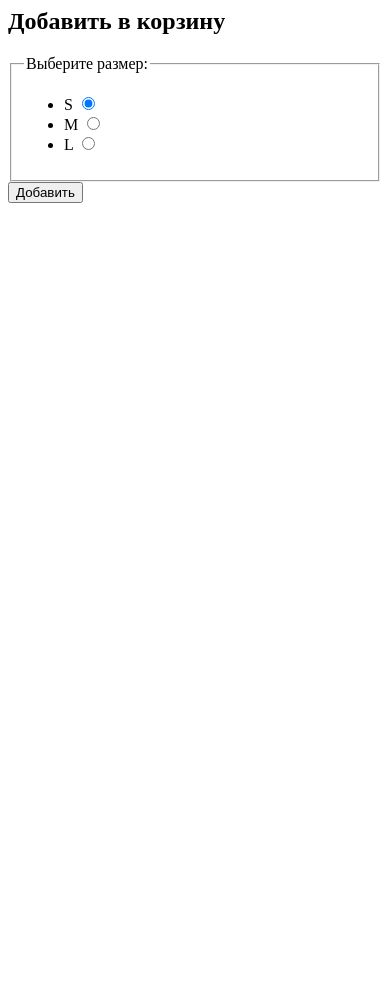
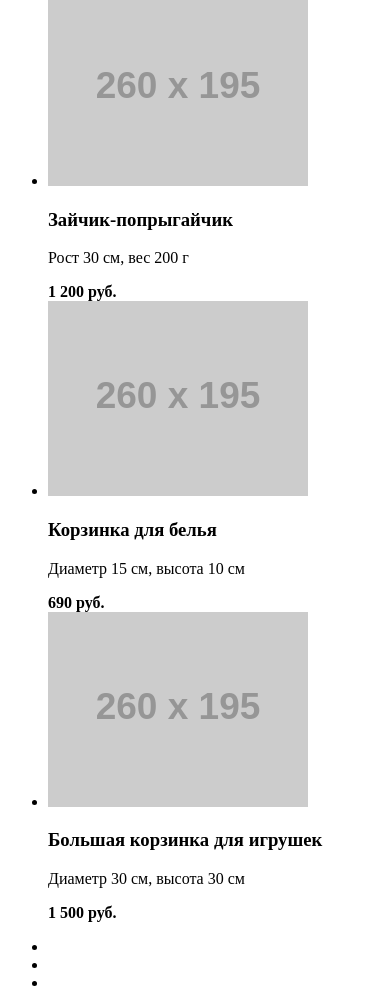
Before and after one commit to yaz47/794285-mishka-17, a website: page source/catalog.html in a window 390 px wide. Shown: the part 290-1292 px from the top of the page. Before the commit the page ends 844 px from the top, so only its background shows below. Drawn offline with Linux system fonts and the light colour scheme; placeholder pictures from the web are drawn by us.

Commit message:
📦 NEW: Add html for mobile merch section of catalog page

```diff
--- a/source/catalog.html
+++ b/source/catalog.html
@@ -36,7 +36,39 @@
   </header>
 
   <main>
-
+    <h1 class="inner-title">Каталог товаров</h1>
+    <section class="catalog-merchandise">
+      <h2 class="visually-hidden">Перечень товаров</h2>
+      <ul class="catalog-merchandise__list merchandise">
+        <li class="merchandise__item">
+          <a class="merchandise__link" href="merch.html">
+            <img class="merchandise__img" src="https://via.placeholder.com/260x195.png" width="260" height="195" alt="Зайчик-попрыгайчик">
+          </a>
+          <h3 class="merchandise__name">Зайчик-попрыгайчик</h3>
+          <p class="merchandise__text">Рост 30 см, вес 200 г</p>
+          <b class="merchandise__price">1 200 руб.</b>
+          <a class="merchandise__cart" href="cart.html" aria-label="Положить товар в корзину"></a>
+        </li>
+        <li class="merchandise__item">
+          <a class="merchandise__link" href="merch.html">
+            <img class="merchandise__img" src="https://via.placeholder.com/260x195.png" width="260" height="195" alt="Корзинка для белья">
+          </a>
+          <h3 class="merchandise__name">Корзинка для белья</h3>
+          <p class="merchandise__text">Диаметр 15 см, высота 10 см</p>
+          <b class="merchandise__price">690 руб.</b>
+          <a class="merchandise__cart" href="merch.html" aria-label="Положить товар в корзину"></a>
+        </li>
+        <li class="merchandise__item">
+          <a class="merchandise__link" href="cart.html">
+            <img class="merchandise__img" src="https://via.placeholder.com/260x195.png" width="260" height="195" alt="Большая корзинка для игрушек">
+          </a>
+          <h3 class="merchandise__name">Большая корзинка для игрушек</h3>
+          <p class="merchandise__text">Диаметр 30 см, высота 30 см</p>
+          <b class="merchandise__price">1 500 руб.</b>
+          <a class="merchandise__cart" href="cart.html" aria-label="Положить товар в корзину"></a>
+        </li>
+      </ul>
+    </section>
   </main>
 
   <footer class="site-footer">
```
